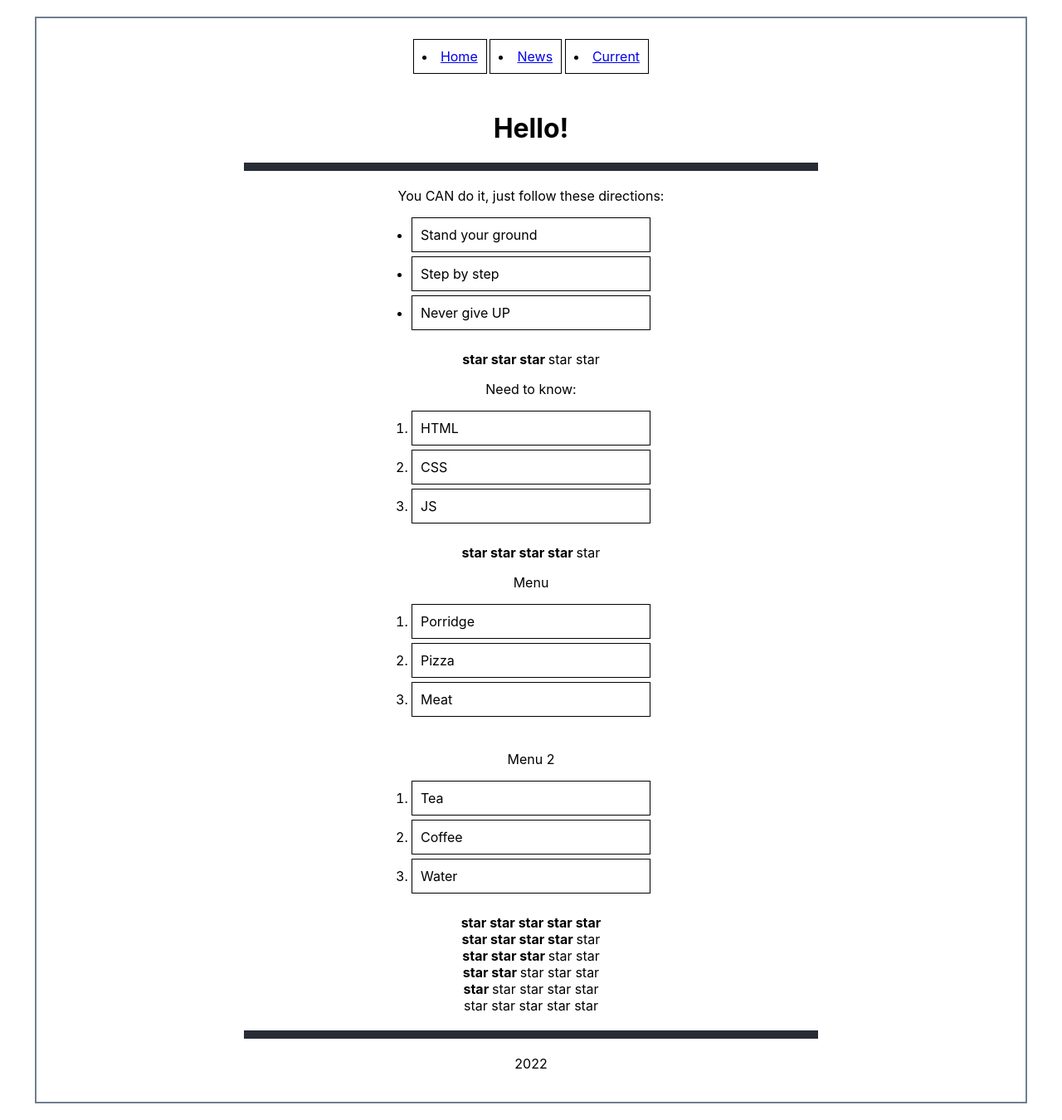
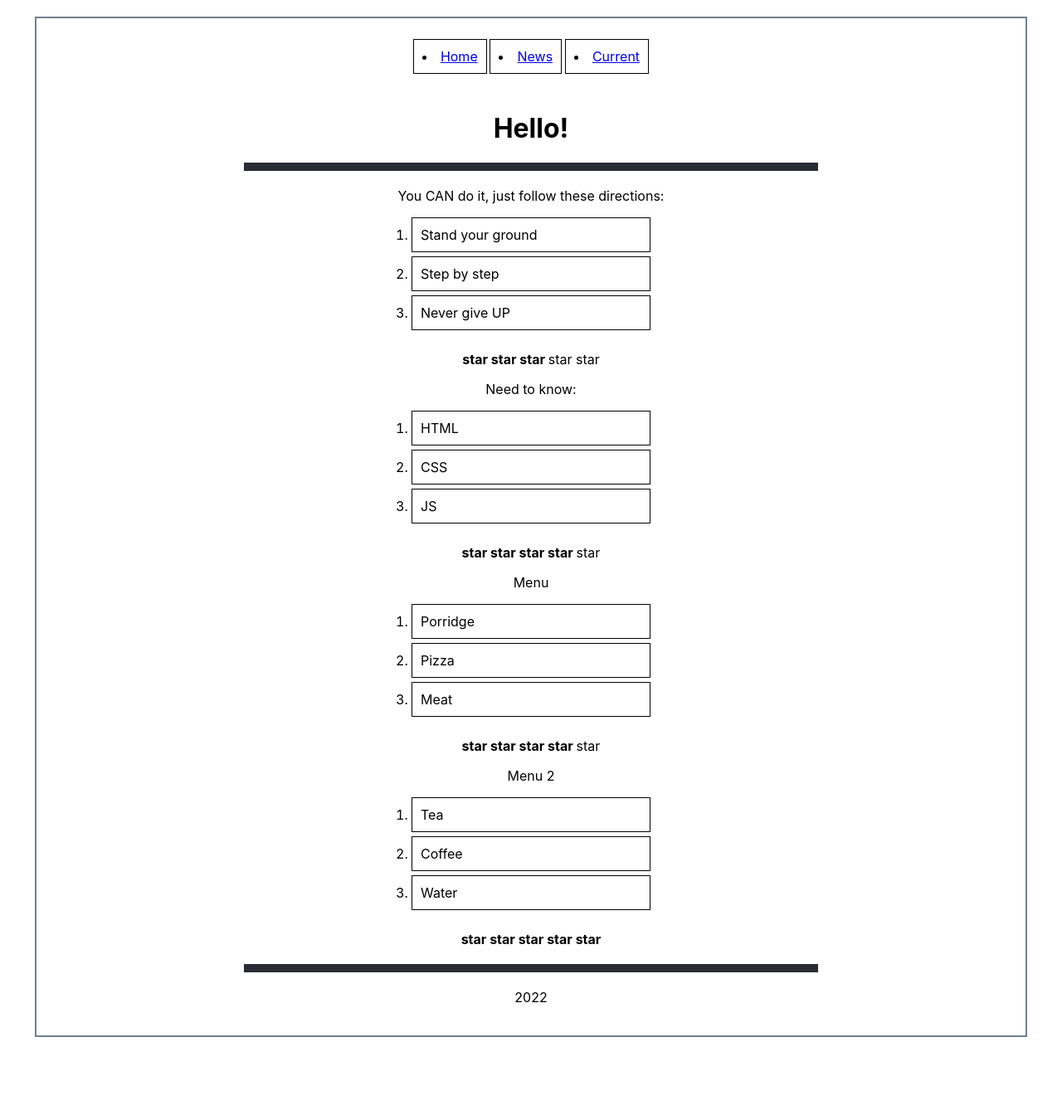
Before and after one commit to Pikadorius/samurai-way-main, a React (Create React App) app: page / in a window 1280 px wide. Shown: the whole page at 83% size. After the commit the page ends 1270 px from the top, so only its background shows below. Built offline with nearby package versions, Linux system fonts and the light colour scheme.

Commit message:
replaced similar tegs

```diff
--- a/src/App.tsx
+++ b/src/App.tsx
@@ -2,8 +2,6 @@ import React from 'react';
 import './App.css';
 import Header from "./Components/Header";
 import Welcome from "./Components/Welcome";
-import Recommendations from "./Components/Recommendations";
-import Technologies from "./Components/Technologies";
 import Footer from "./Components/Footer";
 import Accordion from "./Components/Accordion";
 import Rating from "./Components/Rating";
@@ -15,18 +13,14 @@ function App() {
         <div className="App">
             <Header/>
             <Welcome title={"Hello!"}/>
-            <Recommendations/>
+            <Accordion title={"You CAN do it, just follow these directions:"} list={["Stand your ground", "Step by step", "Never give UP"]} collapsed={false}/>
             <Rating value={3}/>
-            <Technologies/>
+            <Accordion title={"Need to know:"} list={["HTML", "CSS", "JS"]} collapsed={false}/>
             <Rating value={4}/>
             <Accordion title={"Menu"} list={["Porridge", "Pizza", "Meat"]} collapsed={false}/>
+            <Rating value={4}/>
             <Accordion title={"Menu 2"} list={["Tea", "Coffee", "Water"]} collapsed={false}/>
             <Rating value={5}/>
-            <Rating value={4}/>
-            <Rating value={3}/>
-            <Rating value={2}/>
-            <Rating value={1}/>
-            <Rating value={0}/>
             <Footer/>
         </div>
     );
```
